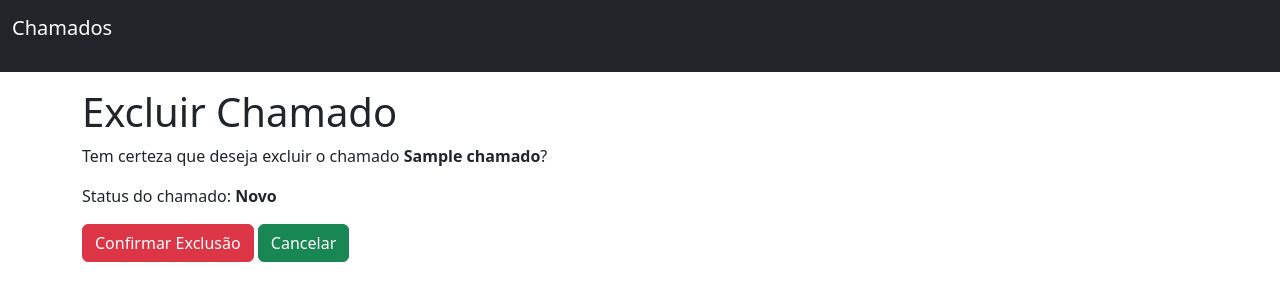
After one commit to tiagosantos0412/chamados, a Django app: page /delete/1 in a window 1280 px wide. The commit adds this page. Shown: the top 301 px of the page. Run offline with Django 5.2, Linux system fonts and the light colour scheme; tables that the repository leaves empty hold one stand-in row (values such as "Sample post").

Commit message:
Criando a funcionalidade de excluir o chamado, com uma tela de confirmação ou cancelamento da operação.

```diff
--- /dev/null
+++ b/chamados/templates/chamados/chamados_confirm_delete.html
@@ -0,0 +1,19 @@
+{% extends "base.html" %}
+
+{% block page_title %}
+    Excluir Chamado
+{% endblock page_title %}
+
+{% block content %}
+    <h1>Excluir Chamado</h1>
+
+    <p>Tem certeza que deseja excluir o chamado <strong>{{ chamados.titulo }}</strong>?</p>
+    <p>Status do chamado: <strong>{{ chamados.get_status_display }}</strong></p>
+
+    <form action="" method="post">
+        {% csrf_token %}
+
+        <button type="submit" class="btn btn-danger">Confirmar Exclusão</button>
+        <a href="{% url 'chamados_list' %}" class="btn btn-success ">Cancelar</a>
+    </form>
+{% endblock content %}
--- a/chamados/templates/chamados/chamados_list.html
+++ b/chamados/templates/chamados/chamados_list.html
@@ -32,7 +32,7 @@
                 <td>{{ chamado.encerrado_em|date:"d/m/Y"|default:"-" }}</td>
                 <td><a href="#" class="btn btn-success btn-sm">Concluir</a></td>
                 <td><a href="{% url 'chamados_update' pk=chamado.pk %}" class="btn btn-secondary btn-sm">Editar</a></td>
-                <td><a href="#" class="btn btn-danger btn-sm">Excluir</a></td>
+                <td><a href="{% url 'chamados_delete' pk=chamado.pk %}" class="btn btn-danger btn-sm">Excluir</a></td>
             </tr>
             {% endfor %}
         </tbody>
--- a/chamados/views.py
+++ b/chamados/views.py
@@ -1,4 +1,4 @@
-from django.views.generic import ListView, CreateView, UpdateView
+from django.views.generic import ListView, CreateView, UpdateView, DeleteView
 from django.urls import reverse_lazy
 from.models import Chamados
 
@@ -21,3 +21,7 @@ class ChamadosUpdateView(UpdateView):
     model = Chamados
     fields = ['status']
     success_url = reverse_lazy('chamados_list')
+
+class ChamadosDeleteView(DeleteView):
+    model = Chamados
+    success_url = reverse_lazy('chamados_list')
--- a/setup/urls.py
+++ b/setup/urls.py
@@ -17,12 +17,13 @@ Including another URLconf
 from django.contrib import admin
 from django.urls import path
 
-from chamados.views import ChamadosListView, ChamadosCreateView, ChamadosUpdateView
+from chamados.views import ChamadosListView, ChamadosCreateView, ChamadosUpdateView, ChamadosDeleteView
 
 
 urlpatterns = [
     path('admin/', admin.site.urls),
     path('', ChamadosListView.as_view(), name='chamados_list'),
     path('create', ChamadosCreateView.as_view(), name='chamados_create'),
-    path('update/<int:pk>', ChamadosUpdateView.as_view(), name='chamados_update')
+    path('update/<int:pk>', ChamadosUpdateView.as_view(), name='chamados_update'),
+    path('delete/<int:pk>', ChamadosDeleteView.as_view(), name='chamados_delete'),
 ]
```
